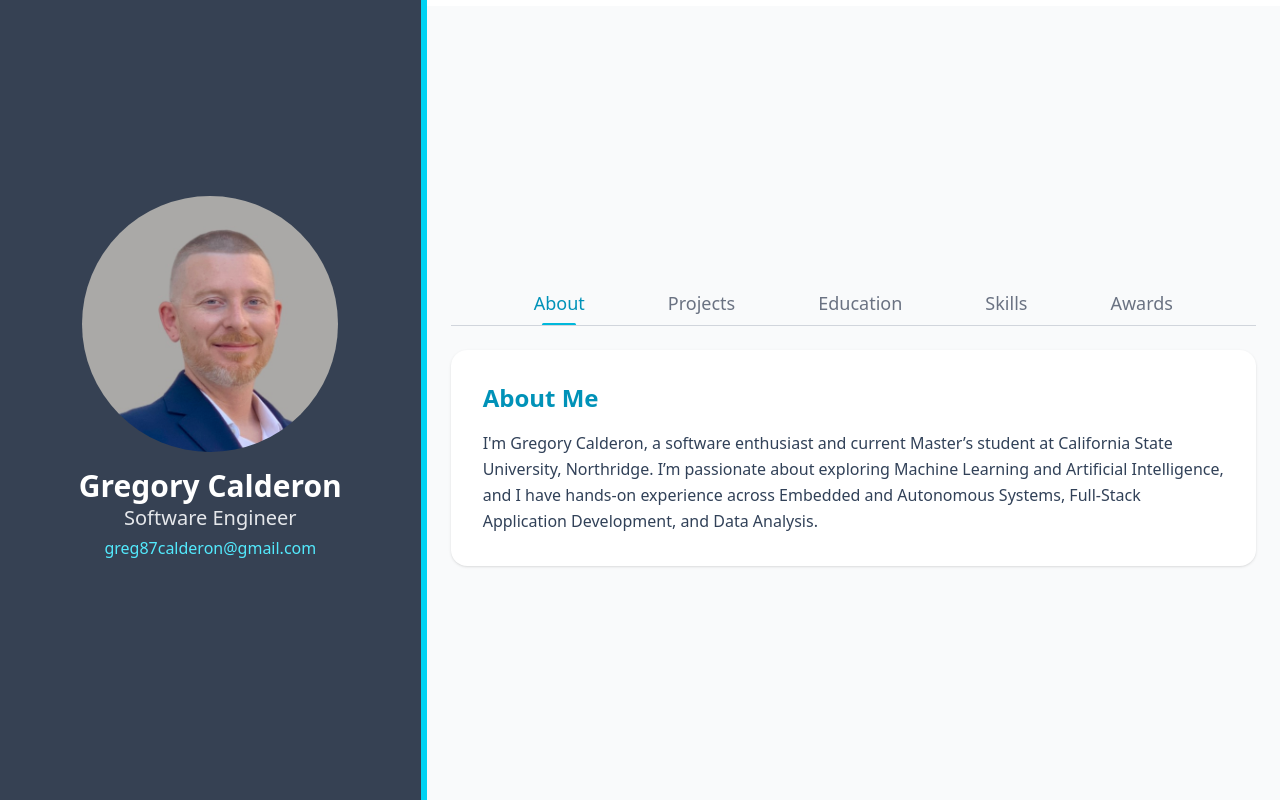
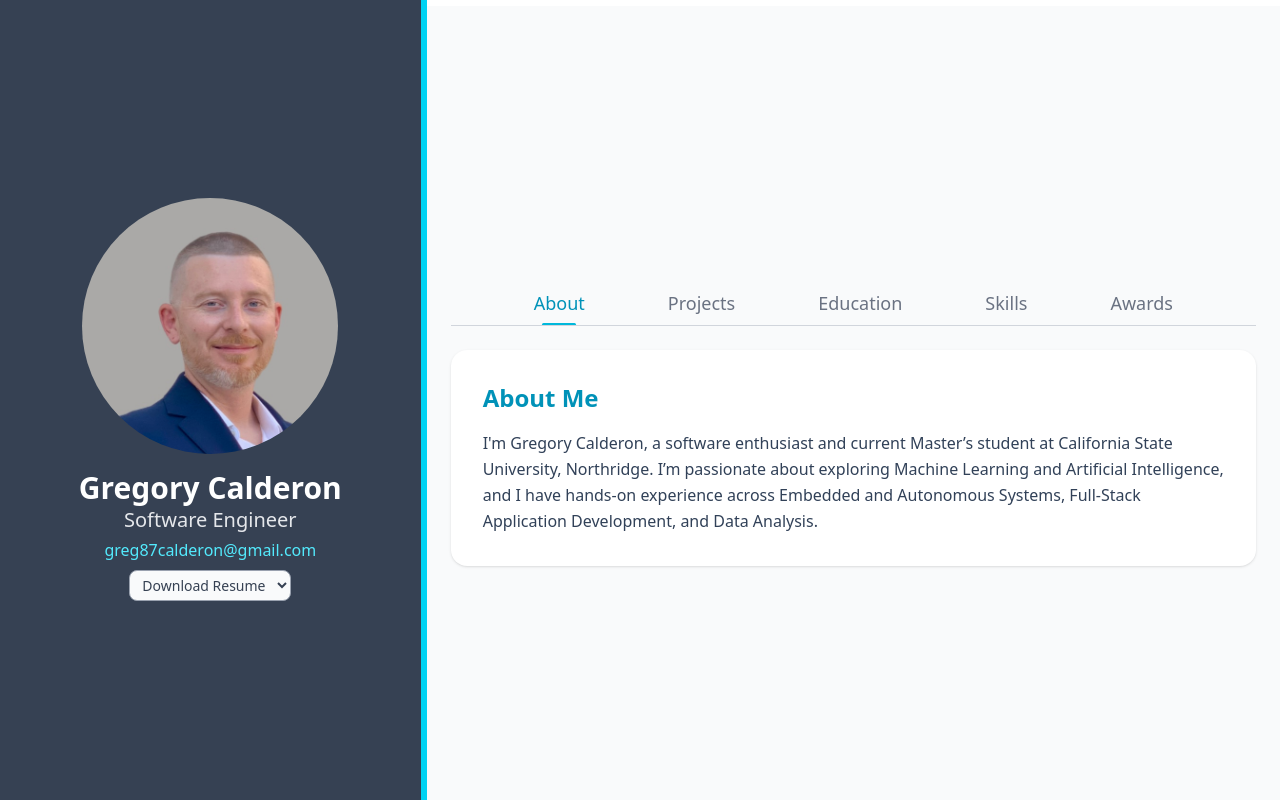
Before and after one commit to greg-of-Earth/greg-of-Earth_portfolio, a Next.js app: page / in a window 1280 px wide. Built offline with nearby package versions, Linux system fonts and the light colour scheme.

Commit message:
added resume selector

```diff
--- /dev/null
+++ b/src/components/ResumeSelector.tsx
@@ -0,0 +1,33 @@
+"use client"
+
+import { useState } from "react"
+
+const ResumeSelector = () => {
+    const [selectedResume, setSelectedResume] = useState("");
+
+    const handleChange = (e: React.ChangeEvent<HTMLSelectElement>) => {
+        const url = e.target.value;
+
+        if (url) {
+            window.open(url, "_blank");
+            setSelectedResume(""); // reset
+        }
+    };
+
+  return (
+    <div className="flex flex-col items-center gap-2 mt-2">
+                <select
+                    value={selectedResume}
+                    onChange={handleChange}
+                    className="px-2 py-1 rounded-lg border border-gray-400 bg-gray-50 text-gray-700 text-sm cursor-pointer transition"
+                >
+                    <option value="" disabled>Download Resume</option>
+                    <option value="/resume_embedded.pdf">Embedded</option>
+                    <option value="/resume_fullstack.pdf">Full Stack</option>
+                    <option value="/resume_datasci.pdf">Data Science</option>
+                </select>
+            </div>
+  )
+}
+
+export default ResumeSelector
--- a/src/components/Sidebar.tsx
+++ b/src/components/Sidebar.tsx
@@ -1,4 +1,9 @@
+"use client"
+
 import Image from "next/image"
+import ResumeSelector from "./ResumeSelector";
+
+
 
 interface SidebarProps {
     className?: string;
@@ -7,7 +12,7 @@ interface SidebarProps {
 const Sidebar: React.FC<SidebarProps> = ({ className }) => {
   return (
     <aside className={`flex-shrink-0  flex items-center md:min-h-screen w-full md:w-1/3 bg-gray-700 sm:border-b-6 md:border-b-0 md:border-r-6 border-cyan-400 flex items-center justify-center relative ${className || ""}`}>
-        <div className="flex flex-col items-center text-center md:mb-[15%] my-5">
+        <div className="flex flex-col items-center text-center md:mb-[5%] my-5">
             <Image
                 src="/profile.jpg"
                 alt="Profile"
@@ -27,6 +32,9 @@ const Sidebar: React.FC<SidebarProps> = ({ className }) => {
                 className="text-xs text-cyan-300 hover:text-cyan-400 transition-colors mt-1 md:text-sm lg:text-base">
                 greg87calderon@gmail.com
             </a>
+
+            <ResumeSelector />
+
         </div>
     </aside>
   )
```
Also changed, not shown: csun.png (deleted).
